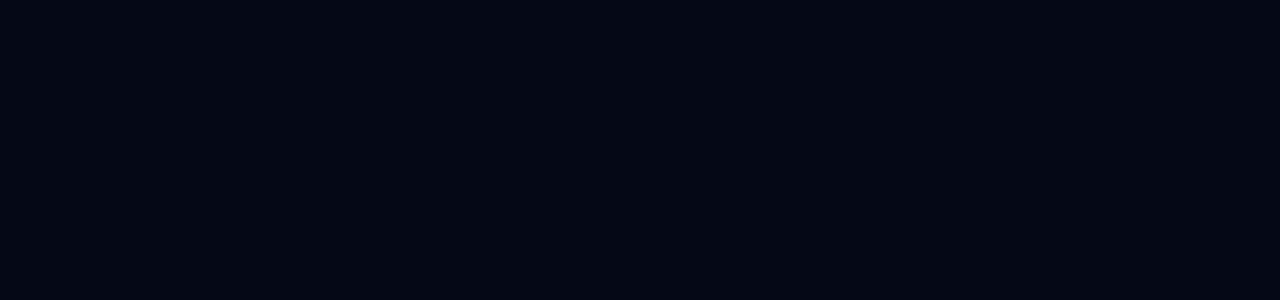
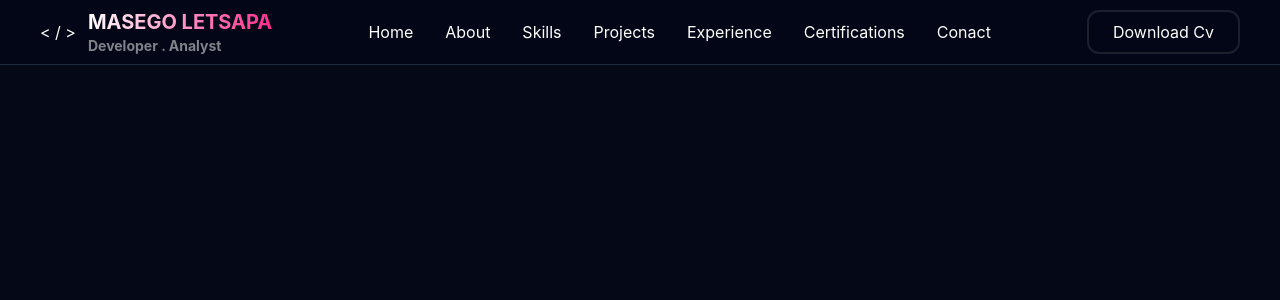
Before and after one commit to Sapino911/portfolio-app, an Angular app: page / in a window 1280 px wide. Shown: the top 300 px of the page. Built offline with nearby package versions, Linux system fonts and the light colour scheme.

Commit message:
feat: update navbar and home components, adjust styles for secondary button

```diff
--- a/src/app/app.component.html
+++ b/src/app/app.component.html
@@ -1,3 +1,4 @@
 
-<router-outlet></router-outlet>
-<!-- <app-navbar/> -->
+<router-outlet>
+    <app-home></app-home>
+</router-outlet>
--- a/src/app/app.component.ts
+++ b/src/app/app.component.ts
@@ -1,11 +1,12 @@
 import { Component } from '@angular/core';
 import { RouterOutlet } from '@angular/router';
 import { NavbarComponent } from "./components/navbar/navbar.component";
+import { HomeComponent } from "./pages/home/home.component";
 
 @Component({
   selector: 'app-root',
   standalone: true,
-  imports: [RouterOutlet, NavbarComponent],
+  imports: [RouterOutlet, NavbarComponent, HomeComponent],
   templateUrl: './app.component.html',
   styleUrl: './app.component.scss'
 })
--- a/src/app/components/navbar/navbar.component.html
+++ b/src/app/components/navbar/navbar.component.html
@@ -1,24 +1,3 @@
-<nav
-  class="fixed top-0 left-0 w-full z-50
-         bg-slate-950/70
-         backdrop-blur-md
-         border-b border-slate-800">
-
-  <div class="section-container h-16 flex items-center justify-between">
-
-    <h1 class="text-xl font-bold ">
-      MASEGO
-    </h1>
-
-    <div class="hidden md:flex gap-8">
-      <a class="hover:text-sky-400">About</a>
-      <a class="hover:text-sky-400">Projects</a>
-      <a class="hover:text-sky-400">Experience</a>
-      <a class="hover:text-sky-400">Contact</a>
-    </div>
-
-  </div>
-</nav>
 <nav class="fixed top-0 left-0 w-full z-50 bg-slate-950/70 backdrop-blur-md border-b border-slate-800">
   <div class="section-container h-16 flex flex-wrap items-center justify-between mx-auto">
     <a href="https://flowbite.com/" class="flex items-center space-x-3 rtl:space-x-reverse">
@@ -31,14 +10,14 @@
         </span>
     </a>
     <div class="flex md:order-2 space-x-3 md:space-x-0 rtl:space-x-reverse">
-        <button type="button" class="text-white bg-brand hover:bg-brand-strong box-border border border-transparent focus:ring-4 focus:ring-brand-medium shadow-xs font-medium leading-5 rounded-base text-sm px-3 py-2 focus:outline-none">Download Cv</button>
+        <button type="button" class="secondary-btn">Download Cv</button>
         <button data-collapse-toggle="navbar-sticky" type="button" class="inline-flex items-center p-2 w-10 h-10 justify-center text-sm text-body rounded-base md:hidden hover:bg-neutral-secondary-soft hover:text-heading focus:outline-none focus:ring-2 focus:ring-neutral-tertiary" aria-controls="navbar-sticky" aria-expanded="false">
             <span class="sr-only">Open main menu</span>
             <svg class="w-6 h-6" aria-hidden="true" xmlns="http://www.w3.org/2000/svg" width="24" height="24" fill="none" viewBox="0 0 24 24"><path stroke="currentColor" stroke-linecap="round" stroke-width="2" d="M5 7h14M5 12h14M5 17h14"/></svg>
         </button>
     </div>
     <div class="items-center justify-between hidden w-full md:flex md:w-auto md:order-1" id="navbar-sticky">
-      <ul class="flex flex-col p-4 md:p-0 mt-4 font-medium border border-default rounded-base bg-neutral-secondary-soft md:space-x-8 rtl:space-x-reverse md:flex-row md:mt-0 md:border-0 md:bg-neutral-primary">
+      <ul class="flex flex-col p-4 md:p-0 mt-4 border border-default rounded-base bg-neutral-secondary-soft md:space-x-8 rtl:space-x-reverse md:flex-row md:mt-0 md:border-0 md:bg-neutral-primary">
         <li>
           <a href="#" class="block py-2 px-3 text-white bg-brand rounded-sm md:bg-transparent md:text-fg-brand md:p-0" aria-current="page">Home</a>
         </li>
--- a/src/app/pages/home/home.component.html
+++ b/src/app/pages/home/home.component.html
@@ -1 +1,3 @@
-<p>home works!</p>
+
+
+<app-navbar/>
--- a/src/app/pages/home/home.component.ts
+++ b/src/app/pages/home/home.component.ts
@@ -1,9 +1,10 @@
 import { Component } from '@angular/core';
+import { NavbarComponent } from "../../components/navbar/navbar.component";
 
 @Component({
   selector: 'app-home',
   standalone: true,
-  imports: [],
+  imports: [NavbarComponent],
   templateUrl: './home.component.html',
   styleUrl: './home.component.scss'
 })
--- a/src/styles.scss
+++ b/src/styles.scss
@@ -78,7 +78,7 @@ body {
   }
 
   .secondary-btn {
-      @apply px-6 py-3 rounded-xl border border-white/10 text-white transition-all duration-300;
+      @apply px-6 py-2 rounded-xl border-2 border-white/10 text-white transition-all duration-300;
   }
 
   .secondary-btn:hover {
```
